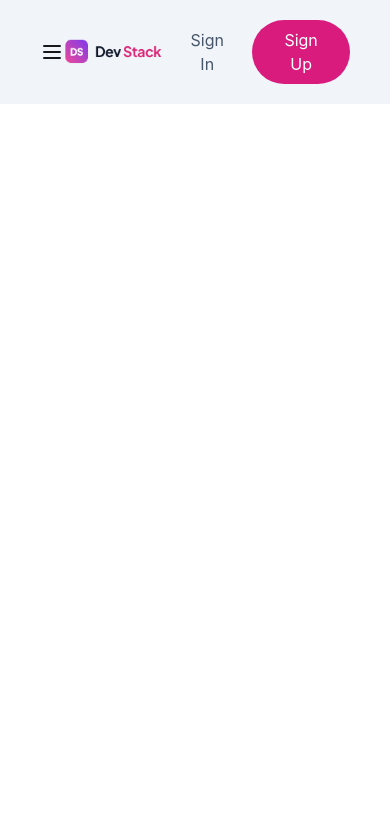
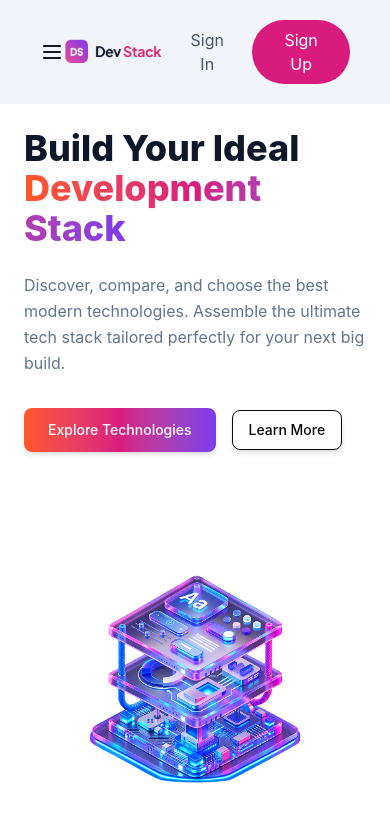
Before and after one commit to Robin-Majumdar/assingment-05-devstack, a React (Vite) app: page / in a window 390 px wide. Shown: the top 822 px of the page. Built offline with nearby package versions, Linux system fonts and the light colour scheme.

Commit message:
feat: add responsive hero section with tech stack banner

```diff
--- a/src/App.tsx
+++ b/src/App.tsx
@@ -1,4 +1,5 @@
 import './App.css'
+import Hero from './components/Hero/Hero'
 import Navbar from './components/Navbar/Navbar'
 
 function App() {
@@ -6,6 +7,7 @@ function App() {
   return (
     <>
       <Navbar />
+      <Hero/>
     </>
   )
 }
--- /dev/null
+++ b/src/components/Hero/Hero.tsx
@@ -0,0 +1,48 @@
+import banner from "../../assets/banner-stack.png";
+
+export default function Hero() {
+    return (
+        <section className="w-full bg-white px-6 py-6 md:px-12 lg:px-24">
+            <div className="mx-auto max-w-7xl">
+                <div className="grid grid-cols-1 items-center gap-12 lg:grid-cols-2">
+
+                    <div className="flex flex-col items-start space-y-6">
+                        <h1 className="text-4xl font-extrabold text-[#0F172A] sm:text-5xl lg:text-6xl">
+                            Build Your Ideal <br />
+                            <span className="bg-linear-to-r from-[#FF5722] via-[#D81B7E] to-[#7C3AED] bg-clip-text text-transparent">
+                                Development Stack
+                            </span>
+                        </h1>
+                        <p className="max-w-lg text-base text-slate-500 sm:text-lg leading-relaxed">
+                            Discover, compare, and choose the best modern technologies. Assemble the
+                            ultimate tech stack tailored perfectly for your next big build.
+                        </p>
+
+                        <div className="flex flex-wrap items-center gap-4 py-2">
+                            <button
+                                type="button"
+                                className="bg-linear-to-r from-[#FF5722] via-[#D81B7E] to-[#7C3AED] rounded-lg px-6 py-3 text-sm font-medium text-white shadow-md"
+                            >Explore Technologies
+                            </button>
+                            <button
+                                className="btn btn-neutral btn-outline rounded-lg text-sm font-medium shadow-md">
+                                Learn More
+                            </button>
+                        </div>
+
+                    </div>
+
+                    <div className="flex justify-center lg:justify-end">
+                        <div className="relative w-full max-w-lg">
+                            <img
+                                src={banner}
+                                alt="3D Development Stack Illustration"
+                                className="w-full h-auto object-contain"
+                            />
+                        </div>
+                    </div>
+                </div>
+            </div>
+        </section>
+    );
+}
--- a/src/components/Navbar/Navbar.tsx
+++ b/src/components/Navbar/Navbar.tsx
@@ -51,7 +51,6 @@ export default function Navbar() {
                     Sign Up
                 </button>
             </div>
-
         </nav>
     );
 }
```
